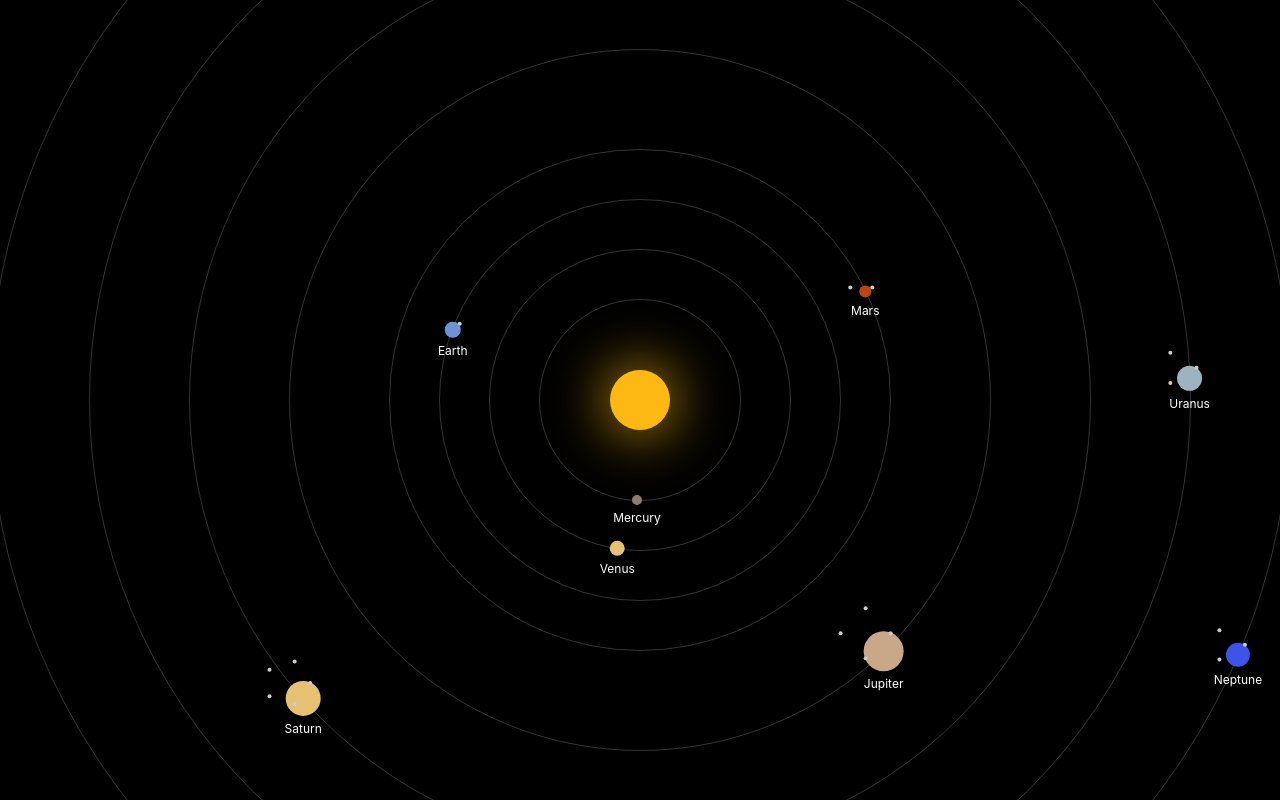
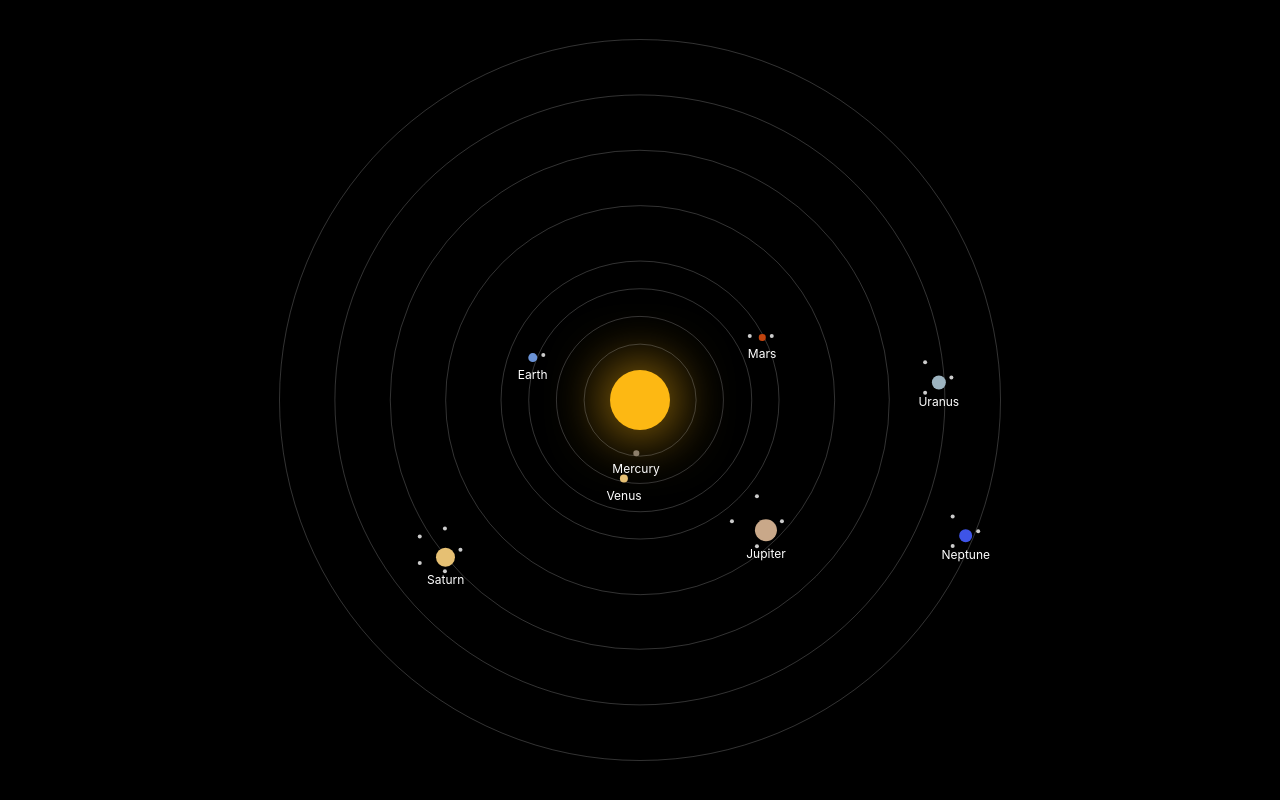
Before and after one commit to Eric-Shantz-Solace/Sollyverse-Simulator, a React (Create React App) app: page / in a window 1280 px wide. Built offline with nearby package versions, Linux system fonts and the light colour scheme.

Commit message:
keep system on screen

```diff
--- a/src/components/Planet.js
+++ b/src/components/Planet.js
@@ -2,7 +2,7 @@ import React, { useState, useEffect } from 'react';
 import Moon from './Moon';
 import '../styles/Planet.css';
 
-const Planet = ({ name, orbitRadius, size, moons, color, orbitalPeriod, onClick }) => {
+const Planet = ({ name, orbitRadius, size, moons, color, orbitalPeriod, onClick, scaleFactor }) => {
   const [angle, setAngle] = useState(Math.random() * Math.PI * 2);
 
   useEffect(() => {
@@ -14,22 +14,22 @@ const Planet = ({ name, orbitRadius, size, moons, color, orbitalPeriod, onClick
     return () => clearInterval(interval);
   }, [orbitalPeriod]);
 
-  const x = Math.cos(angle) * orbitRadius;
-  const y = Math.sin(angle) * orbitRadius;
+  const x = Math.cos(angle) * orbitRadius * scaleFactor;
+  const y = Math.sin(angle) * orbitRadius * scaleFactor;
 
   return (
     <div
       className="planet"
       style={{
-        width: size,
-        height: size,
+        width: size * scaleFactor,
+        height: size * scaleFactor,
         backgroundColor: color,
         transform: `translate(calc(50vw + ${x}px - ${size / 2}px), calc(50vh + ${y}px - ${size / 2}px))`,
-        position: 'absolute', // Ensuring absolute positioning for moving
-        cursor: 'pointer', // Add this line to change cursor on hover
+        position: 'absolute',
+        cursor: 'pointer',
         zIndex: 10, // Ensure planets are clickable and not hidden behind others
       }}
-      onClick={() => onClick(name)} // Add this line to make the planet clickable
+      onClick={() => onClick(name)} // Make planet clickable
     >
       <div className="planet-label">{name}</div>
       {[...Array(moons)].map((_, index) => (
--- a/src/components/SolarSystem.js
+++ b/src/components/SolarSystem.js
@@ -1,20 +1,89 @@
-import React, { useState } from 'react';
-import Planet from './Planet';
-import '../styles/SolarSystem.css';
+import React, { useState, useEffect } from "react";
+import Planet from "./Planet";
+import "../styles/SolarSystem.css";
 
 const planets = [
-  { name: 'Mercury', orbitRadius: 100, size: 10, moons: 0, color: '#8C7E6A', orbitalPeriod: 88 },
-  { name: 'Venus', orbitRadius: 150, size: 15, moons: 0, color: '#E6C073', orbitalPeriod: 225 },
-  { name: 'Earth', orbitRadius: 200, size: 16, moons: 1, color: '#6B93D6', orbitalPeriod: 365 },
-  { name: 'Mars', orbitRadius: 250, size: 12, moons: 2, color: '#C1440E', orbitalPeriod: 687 },
-  { name: 'Jupiter', orbitRadius: 350, size: 40, moons: 4, color: '#C9A889', orbitalPeriod: 4333 },
-  { name: 'Saturn', orbitRadius: 450, size: 35, moons: 5, color: '#E6C073', orbitalPeriod: 10759 },
-  { name: 'Uranus', orbitRadius: 550, size: 25, moons: 3, color: '#9DB4C0', orbitalPeriod: 30687 },
-  { name: 'Neptune', orbitRadius: 650, size: 24, moons: 3, color: '#3E54E8', orbitalPeriod: 60190 },
+  {
+    name: "Mercury",
+    orbitRadius: 100,
+    size: 10,
+    moons: 0,
+    color: "#8C7E6A",
+    orbitalPeriod: 88,
+  },
+  {
+    name: "Venus",
+    orbitRadius: 150,
+    size: 15,
+    moons: 0,
+    color: "#E6C073",
+    orbitalPeriod: 225,
+  },
+  {
+    name: "Earth",
+    orbitRadius: 200,
+    size: 16,
+    moons: 1,
+    color: "#6B93D6",
+    orbitalPeriod: 365,
+  },
+  {
+    name: "Mars",
+    orbitRadius: 250,
+    size: 12,
+    moons: 2,
+    color: "#C1440E",
+    orbitalPeriod: 687,
+  },
+  {
+    name: "Jupiter",
+    orbitRadius: 350,
+    size: 40,
+    moons: 4,
+    color: "#C9A889",
+    orbitalPeriod: 4333,
+  },
+  {
+    name: "Saturn",
+    orbitRadius: 450,
+    size: 35,
+    moons: 5,
+    color: "#E6C073",
+    orbitalPeriod: 10759,
+  },
+  {
+    name: "Uranus",
+    orbitRadius: 550,
+    size: 25,
+    moons: 3,
+    color: "#9DB4C0",
+    orbitalPeriod: 30687,
+  },
+  {
+    name: "Neptune",
+    orbitRadius: 650,
+    size: 24,
+    moons: 3,
+    color: "#3E54E8",
+    orbitalPeriod: 60190,
+  },
 ];
 
 const SolarSystem = () => {
   const [selectedPlanet, setSelectedPlanet] = useState(null);
+  const [scaleFactor, setScaleFactor] = useState(1);
+
+  useEffect(() => {
+    // Dynamically calculate the scale factor based on viewport height
+    const viewportHeight = window.innerHeight;
+    const maxOrbitRadius = Math.max(
+      ...planets.map((planet) => planet.orbitRadius)
+    );
+
+    // Scale to fit within 80% of the screen height (to avoid top and bottom overflow)
+    const factor = (viewportHeight * 0.9) / (maxOrbitRadius * 2); // Adjusting this factor to make everything fit better
+    setScaleFactor(factor);
+  }, []);
 
   // Handle when a planet is clicked
   const handlePlanetClick = (planetName) => {
@@ -26,7 +95,7 @@ const SolarSystem = () => {
   // Handle going back to the solar system view
   const handleBackClick = () => {
     setSelectedPlanet(null);
-    console.log('Back to Solar System');
+    console.log("Back to Solar System");
   };
 
   return (
@@ -41,8 +110,8 @@ const SolarSystem = () => {
               <div
                 className="orbit"
                 style={{
-                  width: planet.orbitRadius * 2,
-                  height: planet.orbitRadius * 2,
+                  width: planet.orbitRadius * 2 * scaleFactor,
+                  height: planet.orbitRadius * 2 * scaleFactor,
                 }}
               ></div>
 
@@ -50,6 +119,7 @@ const SolarSystem = () => {
               <Planet
                 {...planet}
                 onClick={handlePlanetClick} // Pass the click handler
+                scaleFactor={scaleFactor}
               />
             </React.Fragment>
           ))}
```
